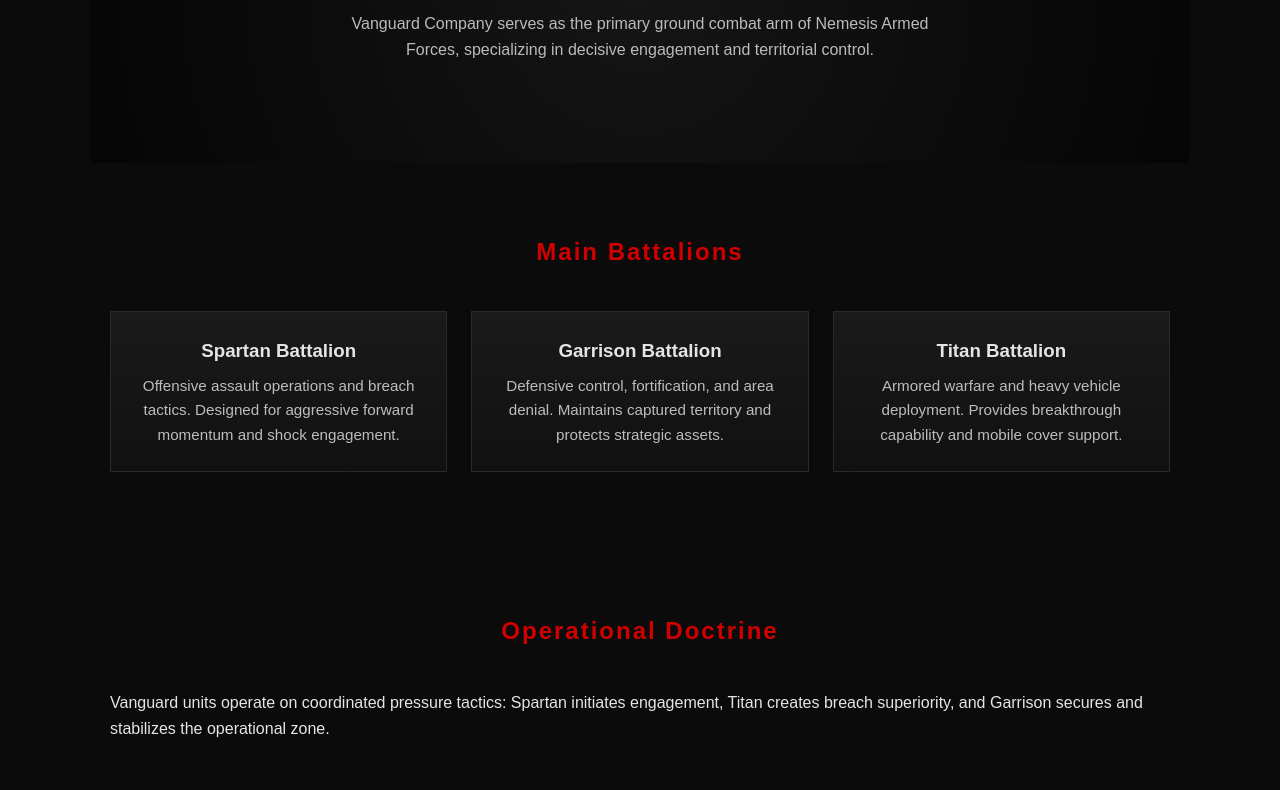
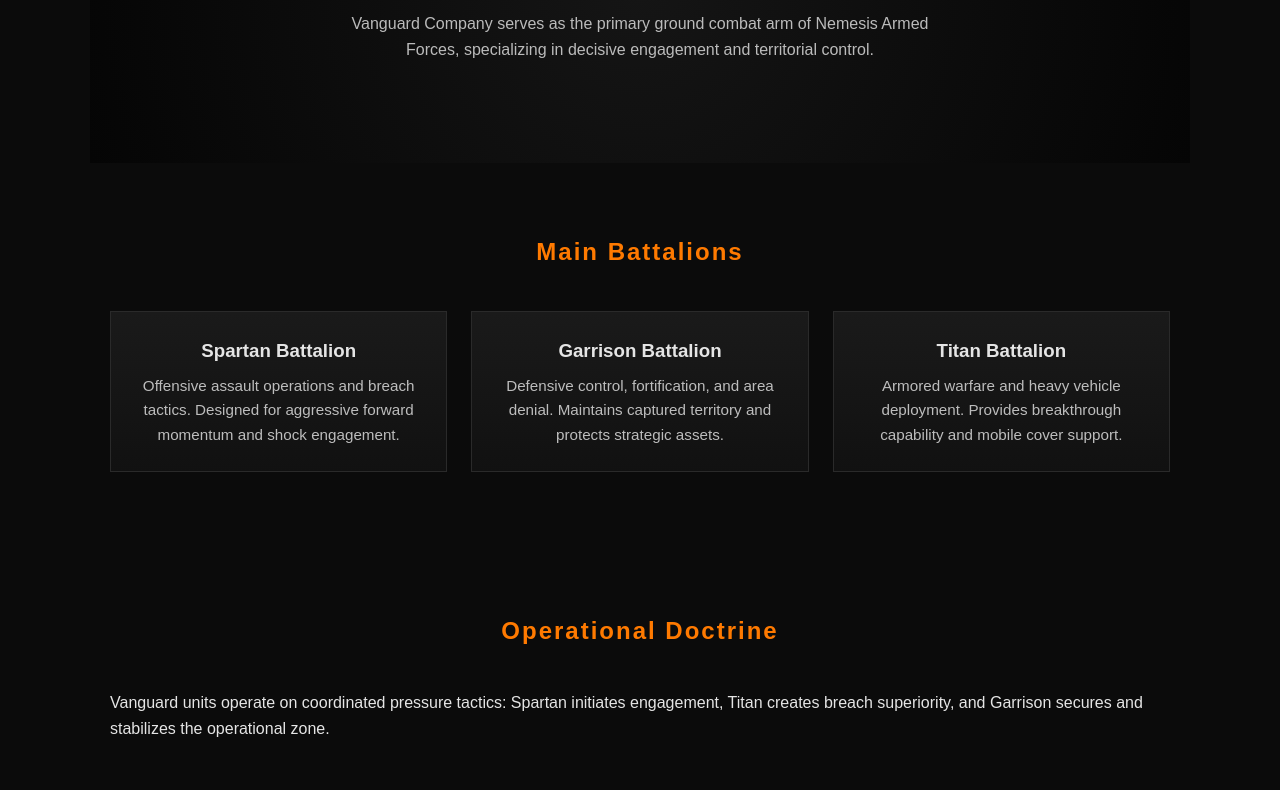
Before and after one commit to dox121-pixel/DoxNAF.online, a plain HTML site: page vanguard.html in a window 1280 px wide. Shown: the part 399-1189 px from the top of the page. Drawn offline with Linux system fonts and the light colour scheme.

Commit message:
Vanguard orange remake and Favicons

```diff
--- a/vanguard.html
+++ b/vanguard.html
@@ -7,6 +7,13 @@
 
   <link rel="stylesheet" href="styles.css">
   <script defer src="script.js"></script>
+  <link rel="icon" type="image/png" href="logo.png">
+
+<style>
+  :root {
+    --red: #ff7a00;
+  }
+</style>
 
   <!-- Google tag (gtag.js) -->
   <script async src="https://www.googletagmanager.com/gtag/js?id=G-W9T8N4475G"></script>
```
Also changed, not shown: index.html (+1 -0 lines).
